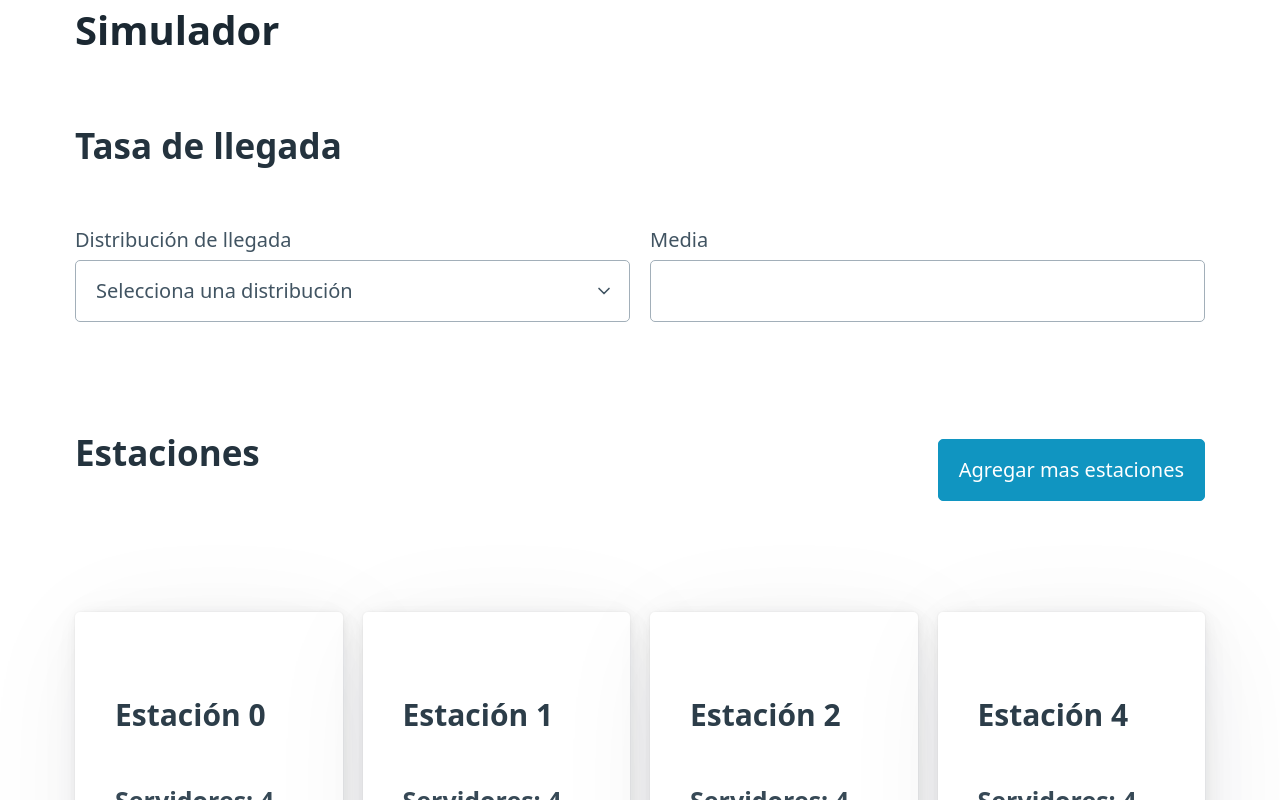
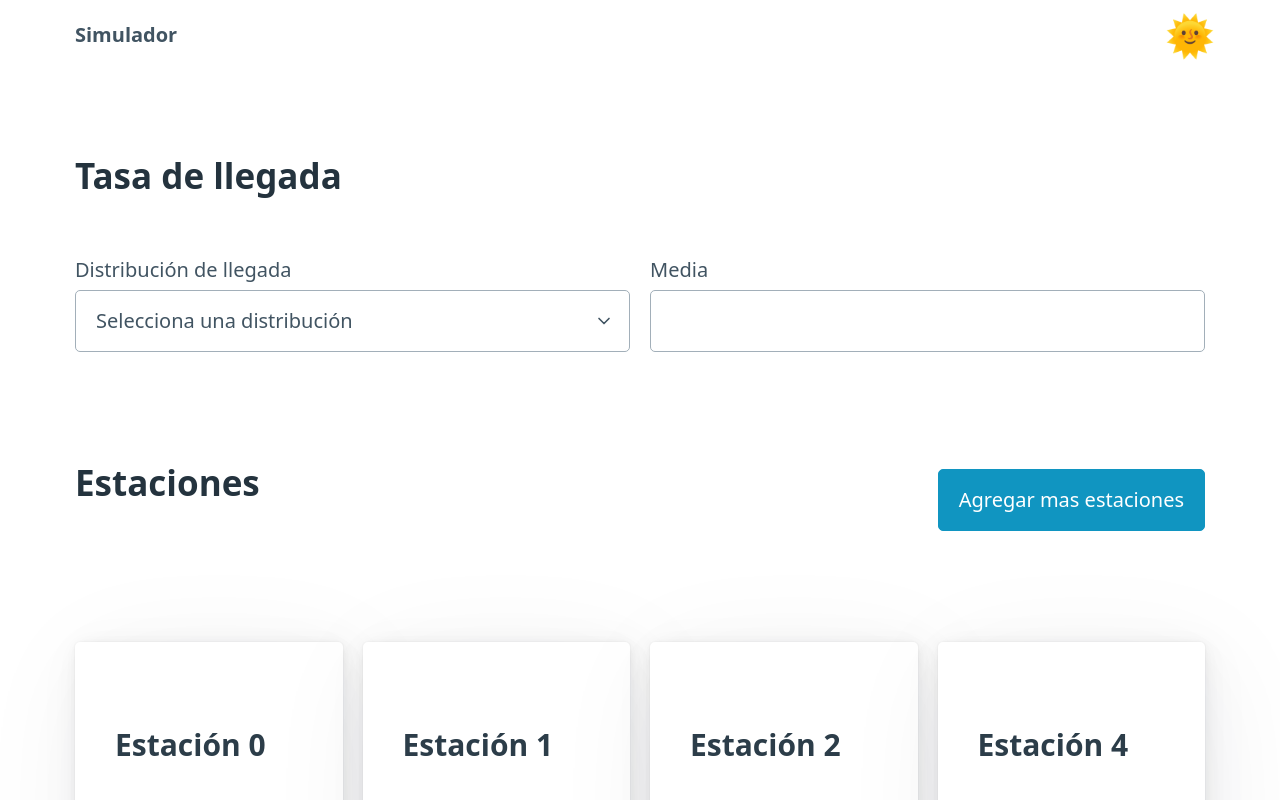
Before and after one commit to sarrietav-dev/queue-simulation, a React (Vite) app: page / in a window 1280 px wide. Shown: the top 800 px of the page. Built offline with nearby package versions, Linux system fonts and the light colour scheme.

Commit message:
💄 Add a nav

```diff
--- a/src/App.css
+++ b/src/App.css
@@ -3,3 +3,7 @@
     justify-content: space-between;
     align-items: center;
 }
+
+.theme_button {
+    font-size: 2em;
+}
--- a/src/App.tsx
+++ b/src/App.tsx
@@ -2,8 +2,20 @@ import "./App.css";
 
 function App() {
     return (
+        <>
             <div className="container">
-            <h1>Simulador</h1>
+                <section>
+                    <nav>
+                        <ul>
+                            <li>
+                                <strong>Simulador</strong>
+                            </li>
+                        </ul>
+                        <ul>
+                            <strong className="theme_button">🌞</strong>
+                        </ul>
+                    </nav>
+                </section>
                 <form action="">
                     <section>
                         <h2>Tasa de llegada</h2>
@@ -28,7 +40,9 @@ function App() {
                     <section>
                         <header className="stations_header">
                             <h2>Estaciones</h2>
-                        <button role="button">Agregar mas estaciones</button>
+                            <button role="button">
+                                Agregar mas estaciones
+                            </button>
                         </header>
                         <div className="grid">
                             {[0, 1, 2, 4].map((index) => (
@@ -67,6 +81,7 @@ function App() {
                     <button type="submit">Iniciar simulacion</button>
                 </form>
             </div>
+        </>
     );
 }
 
```
Lines whose indentation alone changed are shown as unchanged.
